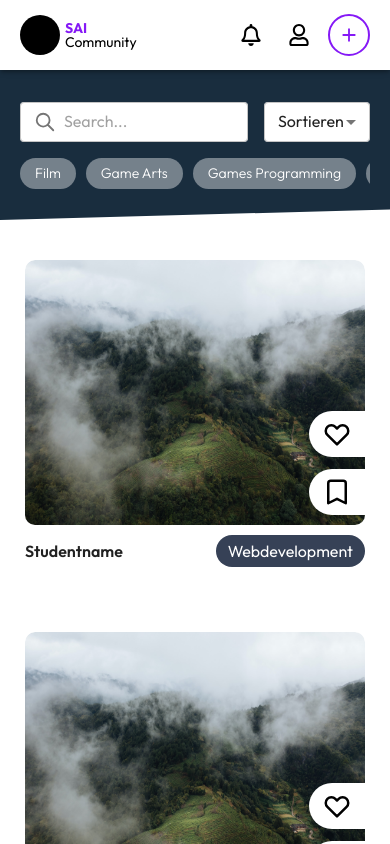
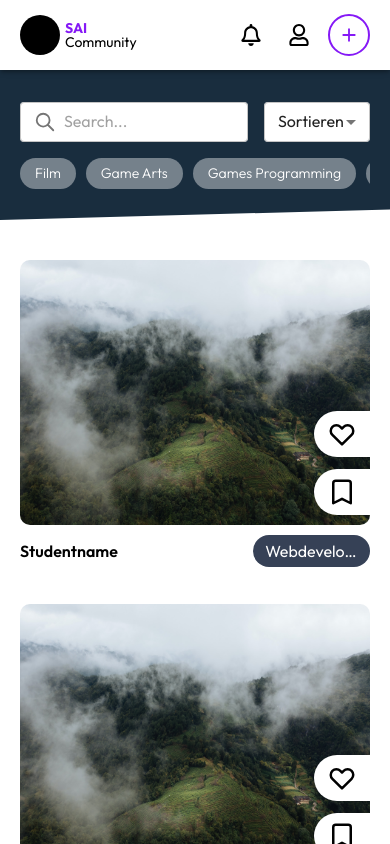
Before and after one commit to dream-lab-group/sae-community, a Next.js app: page / in a window 390 px wide. Shown: the top 844 px of the page. Built offline with nearby package versions, Linux system fonts and the light colour scheme; what @directus/sdk would draw is missing.

Commit message:
implemented responsive design in project overview

```diff
--- a/common/components/project-card/project-card.tsx
+++ b/common/components/project-card/project-card.tsx
@@ -1,13 +1,59 @@
-import { Card, Chip, Typography } from '@mui/material';
+import {
+  Chip,
+  Grid,
+  ImageListItem,
+  Typography,
+  useMediaQuery,
+  useTheme,
+} from '@mui/material';
 import { Box } from '@mui/system';
 import Image from 'next/image';
 import image1 from '../../../public/assets/howen-1ZapU2hXhzY-unsplash.jpeg';
 import { HiOutlineHeart, HiOutlineBookmark } from 'react-icons/hi';
 
 export const ProjectCard = () => {
+  const theme = useTheme();
+  const smBreakpointDown = useMediaQuery(theme.breakpoints.down('sm'));
+  const mdBreakpointDown = useMediaQuery(theme.breakpoints.down('md'));
+  const mdBreakpointUp = useMediaQuery(theme.breakpoints.up('md'));
+  const lgBreakpointUp = useMediaQuery(theme.breakpoints.up('lg'));
+
   return (
-    <Card sx={{ borderRadius: '10px', boxShadow: 'none', margin: '30px 0' }}>
-      <Box sx={{ position: 'relative', height: '265px', width: '340px' }}>
+    <Grid
+      item
+      container
+      boxShadow="none"
+      borderRadius="10px"
+      width="100%"
+      height="100%"
+      xs={12}
+      sm={12}
+      md={6}
+      lg={4}
+      xl={3}
+      justifyContent="center"
+    >
+      <Grid
+        item
+        position="relative"
+        height={`${
+          smBreakpointDown
+            ? '265px'
+            : mdBreakpointDown
+            ? '300px'
+            : mdBreakpointUp
+            ? '300px'
+            : lgBreakpointUp
+            ? '540px'
+            : ''
+        }`}
+        maxHeight="540px"
+        width="100%"
+        justifyContent="center"
+        alignItems="center"
+        alignContent="center"
+        maxWidth="450px"
+      >
         <Image
           src={image1}
           layout="fill"
@@ -51,24 +97,31 @@ export const ProjectCard = () => {
         >
           <HiOutlineBookmark size={30} />
         </Box>
-      </Box>
-      <Box
-        sx={{
-          display: 'flex',
-          justifyContent: 'space-between',
-          alignItems: 'center',
-          padding: '5px 0',
-          marginTop: '5px',
-        }}
+      </Grid>
+      <Grid
+        item
+        container
+        margin=" 5px 0 0 0"
+        padding="5px 0"
+        alignItems="center"
+        maxWidth="450px"
       >
+        <Grid item xs={8}>
           <Typography sx={{ fontSize: '16px', fontWeight: 600 }}>
             Studentname
           </Typography>
+        </Grid>
+        <Grid item xs={4}>
           <Chip
             label="Webdevelopment"
-          sx={{ background: '#364156', color: '#fff', fontSize: '16px' }}
+            sx={{
+              background: '#364156',
+              color: '#fff',
+              fontSize: '16px',
+            }}
           />
-      </Box>
-    </Card>
+        </Grid>
+      </Grid>
+    </Grid>
   );
 };
--- a/pages/home/index.tsx
+++ b/pages/home/index.tsx
@@ -1,17 +1,23 @@
-import { Directus } from '@directus/sdk';
-import { Box, Card, Chip, Typography } from '@mui/material';
+import { Grid, useMediaQuery, useTheme } from '@mui/material';
 import { ProjectCard } from '../../common/components/project-card/project-card';
 
 const HomePage = () => {
+  const theme = useTheme();
+  const smBreakpointDown = useMediaQuery(theme.breakpoints.down('sm'));
+  const mdBreakpointDown = useMediaQuery(theme.breakpoints.down('md'));
+  const lgBreakpointUp = useMediaQuery(theme.breakpoints.up('lg'));
+
   return (
-    <Box
-      sx={{
-        width: '100%',
-        display: 'flex',
-        flexDirection: 'column',
-        alignItems: 'center',
-        padding: '10px 0',
-      }}
+    <Grid
+      container
+      width="100%"
+      maxWidth="2290px"
+      paddingY="40px"
+      paddingX={`${
+        smBreakpointDown ? '20px' : lgBreakpointUp ? '120px' : '42px'
+      }`}
+      spacing={{ xs: 4, sm: 4, md: 5, lg: 5 }}
+      columns={{ xs: 12, sm: 12, md: 3, lg: 3 }}
     >
       <ProjectCard />
 
@@ -42,7 +48,7 @@ const HomePage = () => {
       <ProjectCard />
       <ProjectCard />
       <ProjectCard />
-    </Box>
+    </Grid>
   );
 };
 
--- a/pages/index.tsx
+++ b/pages/index.tsx
@@ -99,6 +99,9 @@ const Home: NextPage = () => {
               marginTop: `${
                 smBreakpointDown ? '70px' : lgBreakpointUp ? '90px' : '80px'
               }`,
+              display: 'flex',
+              flexDirection: 'column',
+              alignItems: 'center',
             }}
           >
             <PageNavigation />
```
Lines whose indentation alone changed are shown as unchanged.
